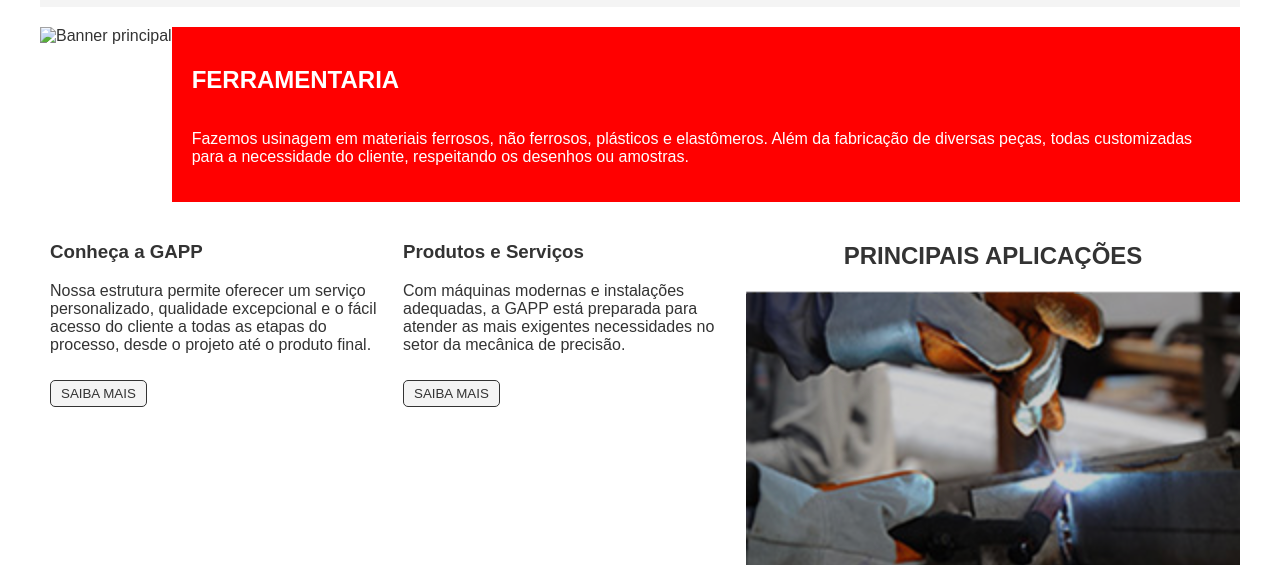
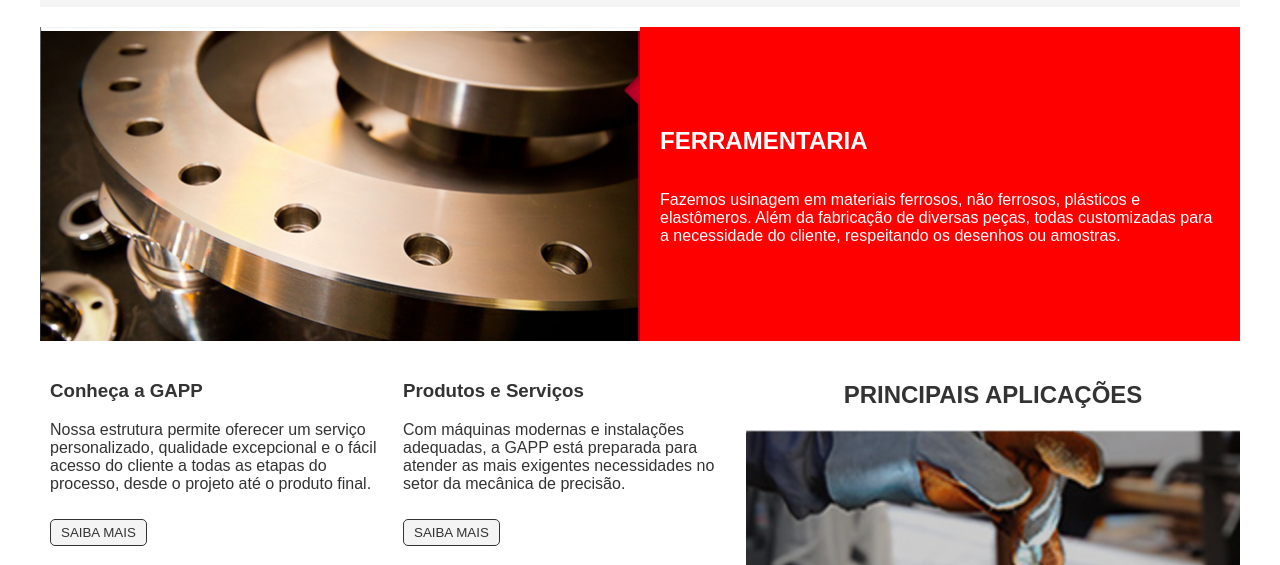
Before and after one commit to polianacalegario/polianacalegario.github.io, a website: page index.html in a window 1280 px wide. Shown: the part 97-662 px from the top of the page. Drawn offline with Linux system fonts and the light colour scheme; files whose address does not match are found by name.

Commit message:
Update index.html

```diff
--- a/index.html
+++ b/index.html
@@ -20,7 +20,7 @@
 
         <main>
             <div class="banner">
-                <img src=gapmeio.jpeg" alt="Banner principal">
+                <img src="gapmeio.jpeg" alt="Banner principal">
                 <div class="info-box">
                     <h2>FERRAMENTARIA</h2>
                     <p>Fazemos usinagem em materiais ferrosos, não ferrosos, plásticos e elastômeros. Além da fabricação de diversas peças, todas customizadas para a necessidade do cliente, respeitando os desenhos ou amostras.</p>
```
